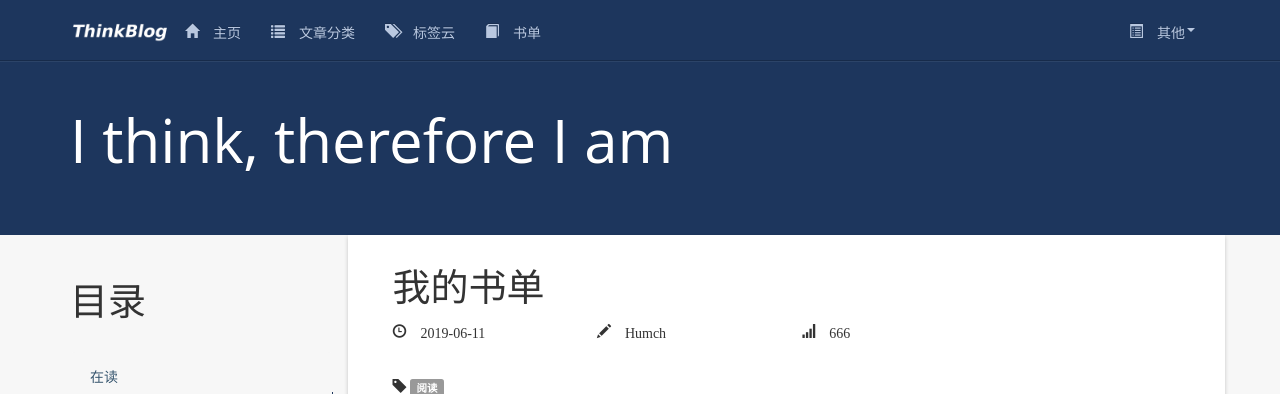
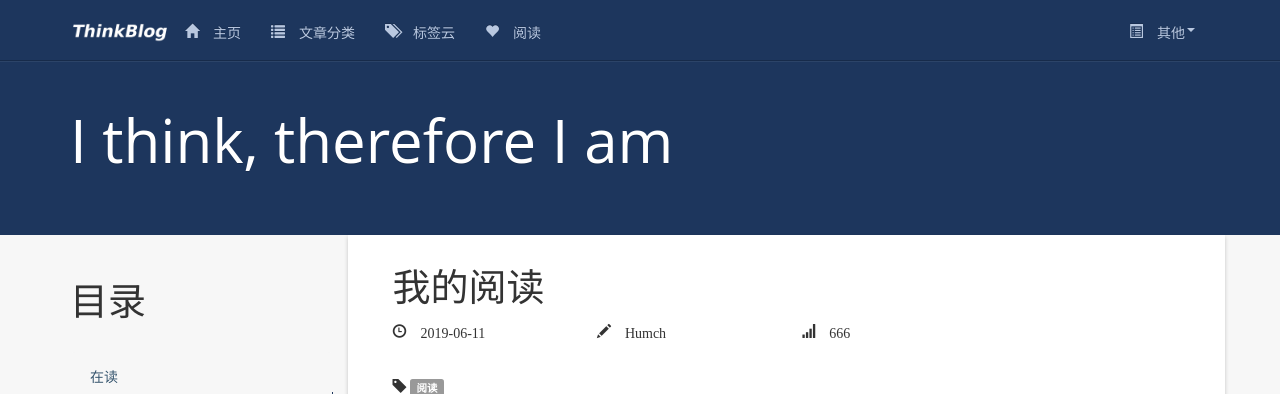
Before and after one commit to Brook-Lan/Brook-Lan.github.io, a Jekyll site: the page built from books.md, in a window 1280 px wide and 900 px high. Shown: the top 394 px of the window. Built offline with Jekyll 4.4.1, drawn with Linux system fonts in a browser that asks for light colours; nearby versions of some CDN libraries; comment, search, counter and statistics services are not loaded.

Commit message:
优化我的阅读

```diff
--- a/_includes/header.html
+++ b/_includes/header.html
@@ -22,7 +22,7 @@
           <a  class="glyphicon glyphicon-tags" href="{{ '/tag' | prepend: site.baseurl }}">&nbsp;标签云</a>
         </li>
         <li>
-          <a class="glyphicon glyphicon-book" href="{{ '/books' | prepend: site.baseurl }}">&nbsp;书单</a>
+          <a class="glyphicon glyphicon-heart" href="{{ '/books' | prepend: site.baseurl }}">&nbsp;阅读</a>
         </li>
       </ul>
       <ul class="nav navbar-nav navbar-right">
--- a/books.md
+++ b/books.md
@@ -1,7 +1,7 @@
 ---
 layout: post
 date: 2019-06-11
-title: 我的书单
+title: 我的阅读
 permalink: /books/
 tags: 阅读
 ---
```
